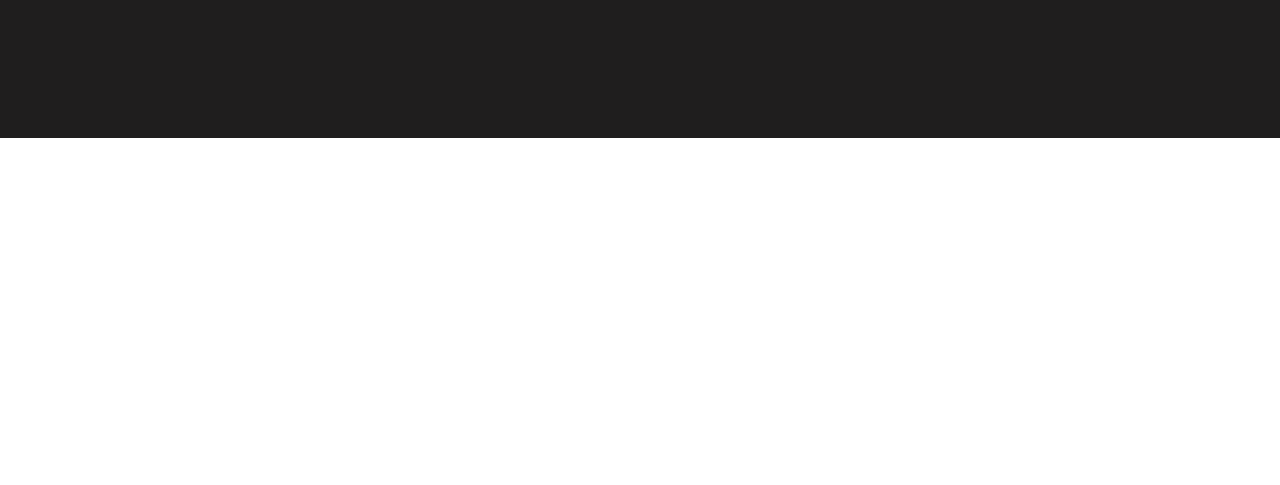
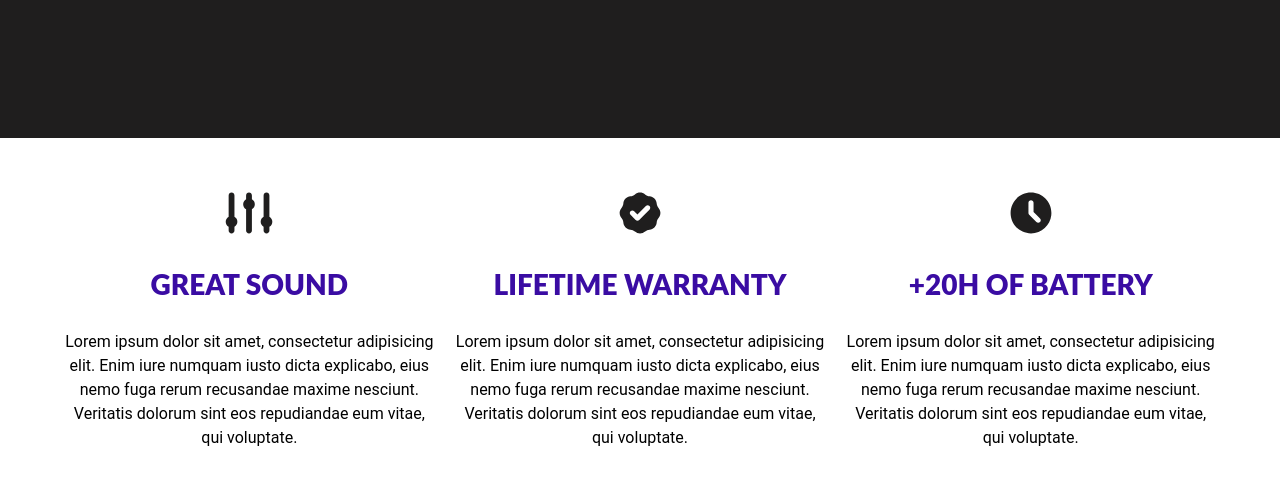
Before and after one commit to LaietiMcLean/AudioTech-Shop, a plain HTML site: page index.html in a window 1280 px wide. Shown: the part 547-1032 px from the top of the page. Before the commit the page ends 800 px from the top, so only its background shows below. Drawn offline with Linux system fonts and the light colour scheme.

Commit message:
icons section

```diff
--- a/css/styles.css
+++ b/css/styles.css
@@ -125,3 +125,42 @@ img {
     font-size: 6rem;
     font-weight: 900;
 }
+
+/****** Icons ******/
+.icons {
+    padding: var(--separation) 0;
+}
+
+@media (min-width: 768px) {
+      .icons {
+          display: flex;
+          gap: 2rem;
+      }
+}
+
+.icon {
+    text-align: center;
+    margin-bottom: calc(var(--separation)/2);
+}
+
+.icon:last-of-type {
+    margin: 0;
+}
+
+@media (min-width: 768px) {
+      .icon {
+        margin: 0;
+        gap: 2rem;
+      }
+}
+
+.icon img {
+    width: 5rem;
+    margin: 0 auto;
+}
+
+.icon h3 {
+    color: var(--primary);
+    text-transform: uppercase;
+    margin-top: calc(var(--separation) /2);
+}
--- a/index.html
+++ b/index.html
@@ -47,6 +47,25 @@
     </div>
 </header>
 
+<section class="container">
+    <div class="icons">
+        <div class="icon">
+            <img src="img/icono-sonido.svg" alt="image icon">
+            <h3>Great Sound</h3>
+            <p>Lorem ipsum dolor sit amet, consectetur adipisicing elit. Enim iure numquam iusto dicta explicabo, eius nemo fuga rerum recusandae maxime nesciunt. Veritatis dolorum sint eos repudiandae eum vitae, qui voluptate.</p>
+        </div>
+        <div class="icon">
+            <img src="img/icono-garantia.svg" alt="image icon">
+            <h3>Lifetime Warranty</h3>
+            <p>Lorem ipsum dolor sit amet, consectetur adipisicing elit. Enim iure numquam iusto dicta explicabo, eius nemo fuga rerum recusandae maxime nesciunt. Veritatis dolorum sint eos repudiandae eum vitae, qui voluptate.</p>
+        </div>
+        <div class="icon">
+            <img src="img/icono-bateria.svg" alt="image icon">
+            <h3>+20h of Battery</h3>
+            <p>Lorem ipsum dolor sit amet, consectetur adipisicing elit. Enim iure numquam iusto dicta explicabo, eius nemo fuga rerum recusandae maxime nesciunt. Veritatis dolorum sint eos repudiandae eum vitae, qui voluptate.</p>
+        </div>
+    </div>
+</section>
 
 </body>
 </html>
```
